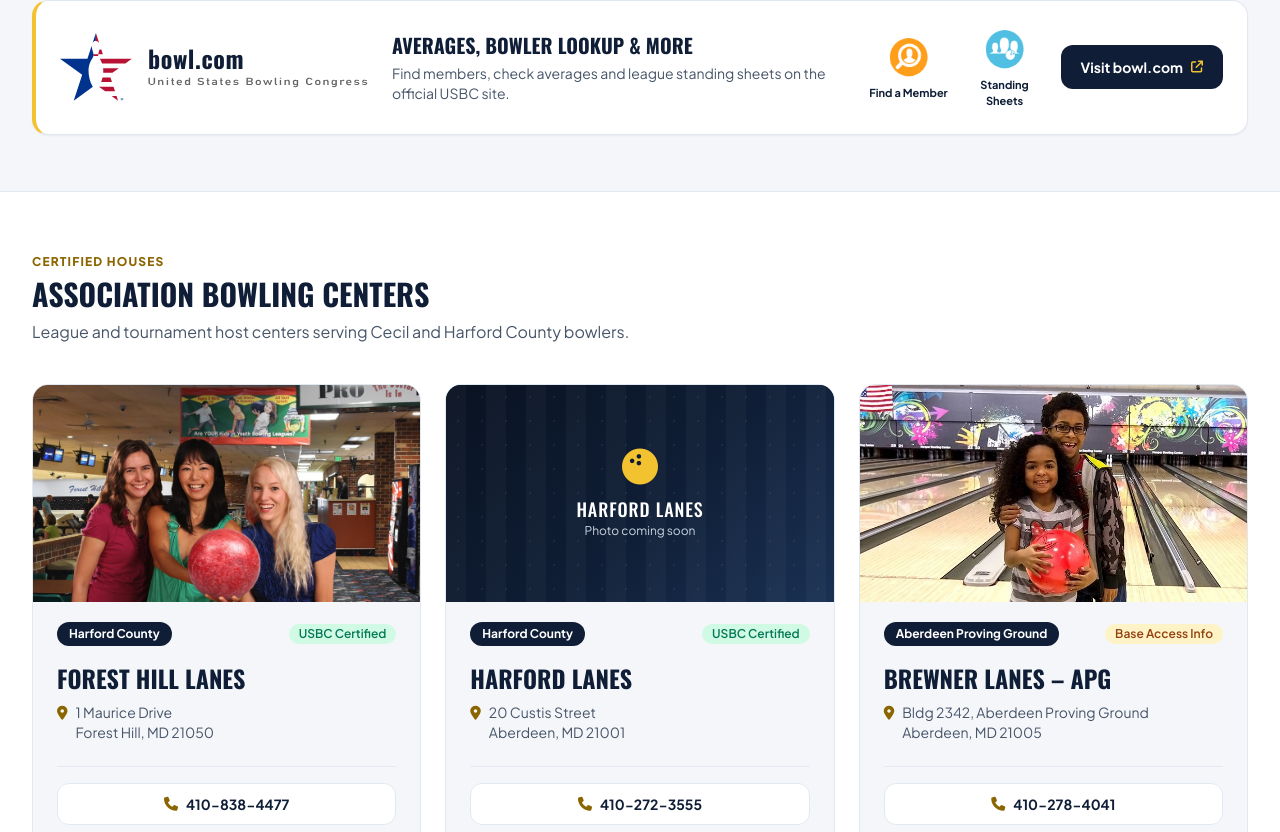
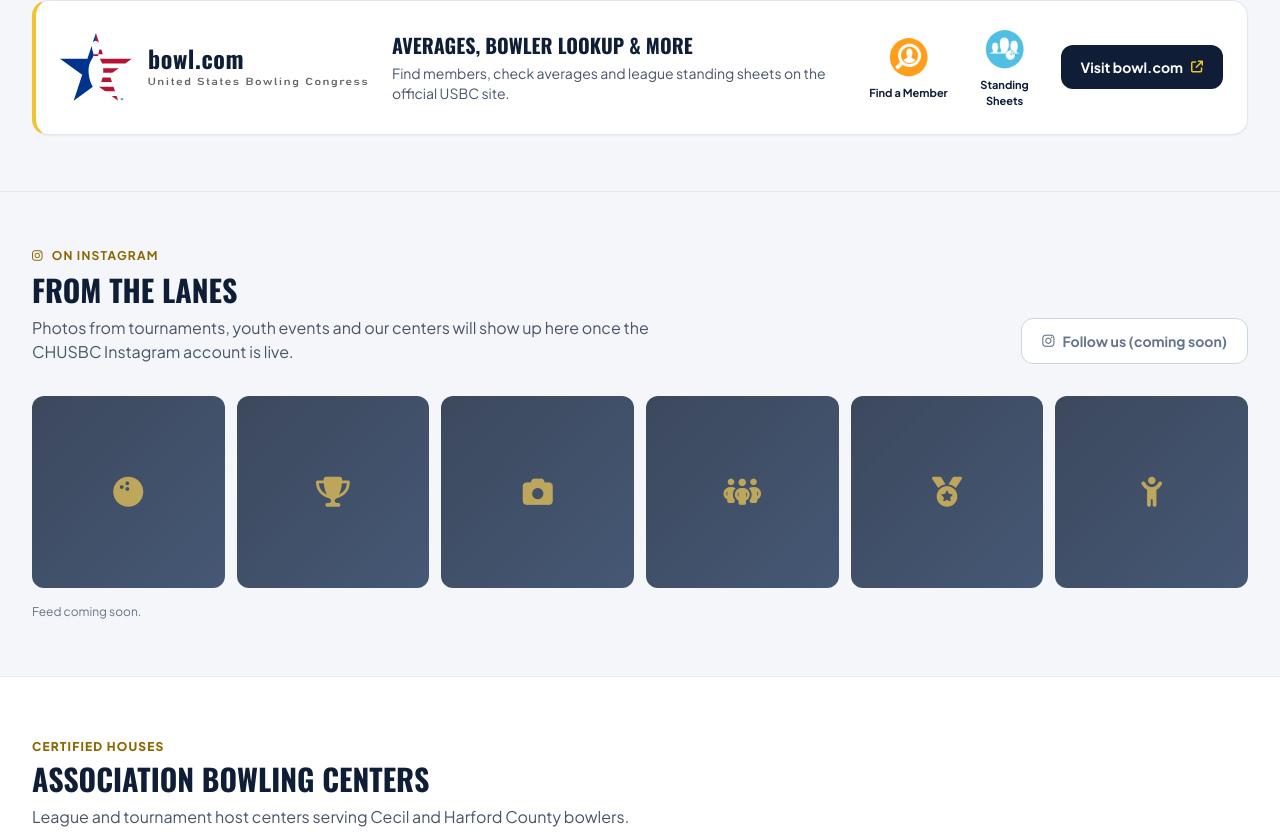
Before and after one commit to sjkram85/CHUSBC-Website-Redesign, a plain HTML site: page index.html in a window 1280 px wide. Shown: the part 1387-2219 px from the top of the page. Drawn offline with nearby package versions, Linux system fonts and the light colour scheme; a script that the page names is missing.

Commit message:
Home: Instagram feed placeholder + footer badge (coming soon)

```diff
--- a/index.html
+++ b/index.html
@@ -406,6 +406,29 @@
                         <a href="https://lss.bowl.com/leagueStandingSheets/ViewServlet" target="_blank" rel="noopener" class="flex flex-col items-center gap-1 w-20 text-center text-[11px] font-bold text-navy hover:underline"><img src="assets/bowl-standing.png" alt="" class="w-14 h-12 object-contain">Standing Sheets</a>
                         <a href="https://bowl.com" target="_blank" rel="noopener" class="inline-flex items-center gap-2 bg-navy hover:bg-navy-light text-white font-bold text-sm px-5 py-3 rounded-xl transition whitespace-nowrap">Visit bowl.com <i class="fa-solid fa-arrow-up-right-from-square text-xs text-gold"></i></a>
                     </div>
+                </div>
+            </div>
+
+            <!-- Instagram feed (placeholder until the CHUSBC account is created and connected) -->
+            <div id="instagram-feed" class="bg-slatebg border-t border-slate-200 py-14">
+                <div class="max-w-7xl mx-auto px-4 sm:px-6 lg:px-8">
+                    <div class="flex flex-col sm:flex-row sm:items-end sm:justify-between gap-4 mb-8">
+                        <div class="max-w-2xl">
+                            <p class="text-xs font-bold uppercase tracking-widest text-gold-dark flex items-center gap-2"><i class="fa-brands fa-instagram"></i> On Instagram</p>
+                            <h2 class="font-display text-3xl font-bold text-navy uppercase mt-2">From the Lanes</h2>
+                            <p class="text-slate-600 mt-2">Photos from tournaments, youth events and our centers will show up here once the CHUSBC Instagram account is live.</p>
+                        </div>
+                        <span class="inline-flex items-center gap-2 self-start sm:self-auto bg-white border border-slate-300 text-slate-500 font-bold text-sm px-5 py-3 rounded-xl cursor-not-allowed" title="Instagram account coming soon"><i class="fa-brands fa-instagram"></i> Follow us (coming soon)</span>
+                    </div>
+                    <div class="grid grid-cols-3 md:grid-cols-6 gap-3 opacity-80" aria-hidden="true">
+                        <div class="aspect-square rounded-xl bg-gradient-to-br from-navy to-navy-light flex items-center justify-center text-gold/70 text-3xl"><i class="fa-solid fa-bowling-ball"></i></div>
+                        <div class="aspect-square rounded-xl bg-gradient-to-br from-navy to-navy-light flex items-center justify-center text-gold/70 text-3xl"><i class="fa-solid fa-trophy"></i></div>
+                        <div class="aspect-square rounded-xl bg-gradient-to-br from-navy to-navy-light flex items-center justify-center text-gold/70 text-3xl"><i class="fa-solid fa-camera"></i></div>
+                        <div class="aspect-square rounded-xl bg-gradient-to-br from-navy to-navy-light flex items-center justify-center text-gold/70 text-3xl"><i class="fa-solid fa-people-group"></i></div>
+                        <div class="aspect-square rounded-xl bg-gradient-to-br from-navy to-navy-light flex items-center justify-center text-gold/70 text-3xl"><i class="fa-solid fa-medal"></i></div>
+                        <div class="aspect-square rounded-xl bg-gradient-to-br from-navy to-navy-light flex items-center justify-center text-gold/70 text-3xl"><i class="fa-solid fa-child-reaching"></i></div>
+                    </div>
+                    <p class="text-xs text-slate-500 mt-4">Feed coming soon.</p>
                 </div>
             </div>
 
@@ -950,6 +973,7 @@
                         <a href="https://www.facebook.com/chusbca/" target="_blank" rel="noopener noreferrer" class="inline-flex items-center gap-2 text-xs font-bold text-white bg-white/10 hover:bg-white/20 px-3.5 py-2 rounded-lg transition">
                             <i class="fa-brands fa-facebook text-blue-400"></i> Facebook (@chusbca)
                         </a>
+                        <span class="inline-flex items-center gap-2 text-xs font-bold text-slate-400 bg-white/5 px-3.5 py-2 rounded-lg ml-1" title="Coming soon"><i class="fa-brands fa-instagram text-pink-400"></i> Instagram (coming soon)</span>
                     </div>
                 </div>
 
```
Also changed, not shown: 1 other file.
